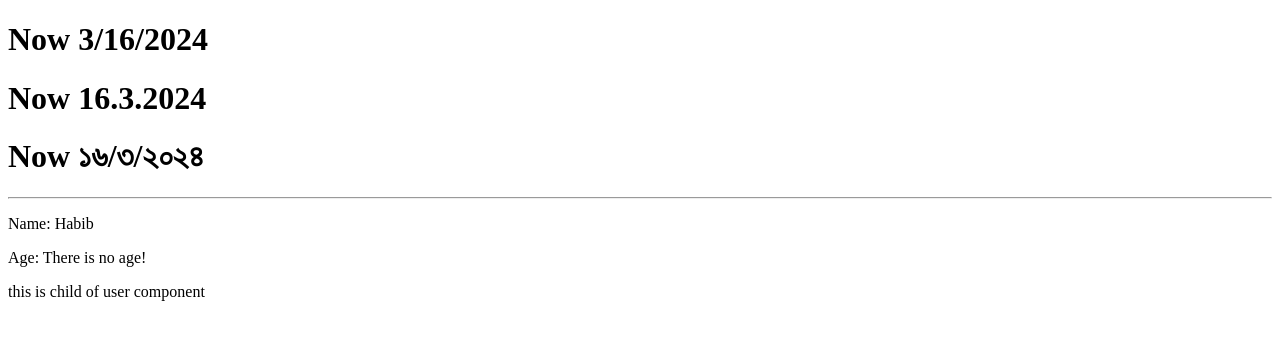
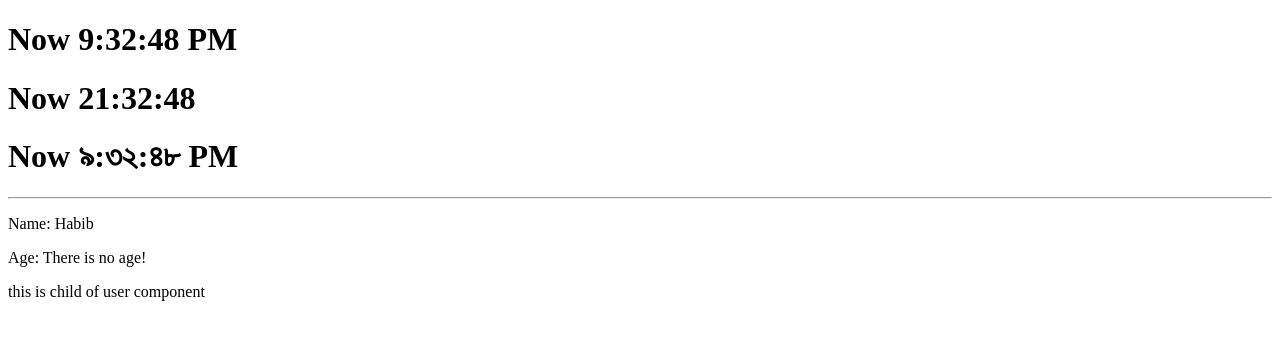
Before and after one commit to smhabibjr/ultimate-react-path, a React (Vite) app: page / in a window 1280 px wide. Shown: the top 340 px of the page. Built offline with nearby package versions, Linux system fonts and the light colour scheme.

Commit message:
add readme file

```diff
--- a/src/components/Clock.jsx
+++ b/src/components/Clock.jsx
@@ -3,7 +3,7 @@ export default function Clock({locale}) {
   return <div>
     <h1>
         <span>
-            Now {new Date().toLocaleDateString(locale)}
+            Now {new Date().toLocaleTimeString(locale)}
         </span>
     </h1>
   </div>;
```
